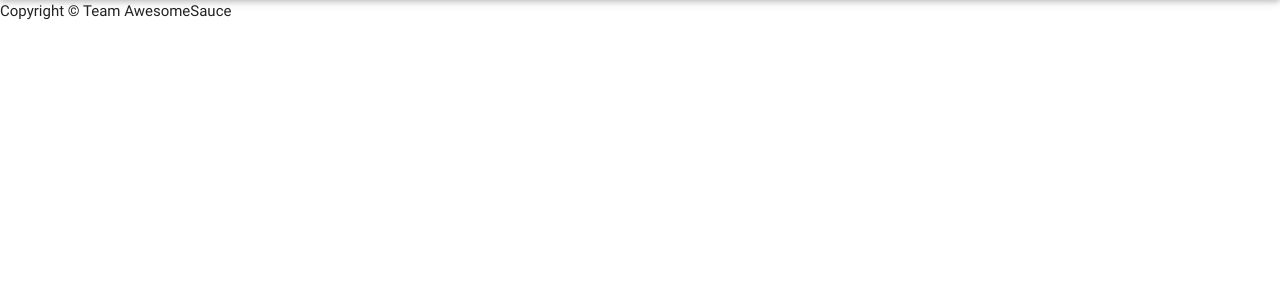
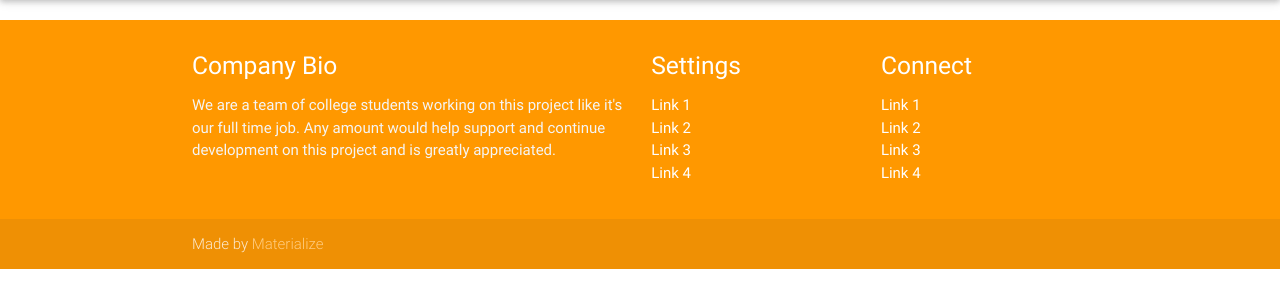
Before and after one commit to zhaorz/cmu-sells, a Flask app: page / in a window 1280 px wide. Shown: the part 64-372 px from the top of the page. Run offline with Flask 2, Linux system fonts and the light colour scheme; data that the repository does not hold is empty; some libraries are stand-ins or nearby versions.

Commit message:
Materialize stuff

```diff
--- a/app/templates/base.html
+++ b/app/templates/base.html
@@ -29,9 +29,7 @@
       {% block content %}{% endblock %}
     </div>
 
-    {% block footer %}
-    &copy; Copyright 2008 by <a href="http://domain.invalid/">you</a>.
-    {% endblock %}
+    {% include 'footer.html' %}
 
     <!--Import jQuery before materialize.js-->
     <script type="text/javascript" src="https://code.jquery.com/jquery-2.1.1.min.js"></script>
--- /dev/null
+++ b/app/templates/footer.html
@@ -0,0 +1,35 @@
+<footer class="page-footer orange">
+  <div class="container">
+    <div class="row">
+      <div class="col l6 s12">
+        <h5 class="white-text">Company Bio</h5>
+        <p class="grey-text text-lighten-4">We are a team of college students working on this project like it's our full time job. Any amount would help support and continue development on this project and is greatly appreciated.</p>
+
+
+      </div>
+      <div class="col l3 s12">
+        <h5 class="white-text">Settings</h5>
+        <ul>
+          <li><a class="white-text" href="#!">Link 1</a></li>
+          <li><a class="white-text" href="#!">Link 2</a></li>
+          <li><a class="white-text" href="#!">Link 3</a></li>
+          <li><a class="white-text" href="#!">Link 4</a></li>
+        </ul>
+      </div>
+      <div class="col l3 s12">
+        <h5 class="white-text">Connect</h5>
+        <ul>
+          <li><a class="white-text" href="#!">Link 1</a></li>
+          <li><a class="white-text" href="#!">Link 2</a></li>
+          <li><a class="white-text" href="#!">Link 3</a></li>
+          <li><a class="white-text" href="#!">Link 4</a></li>
+        </ul>
+      </div>
+    </div>
+  </div>
+  <div class="footer-copyright">
+    <div class="container">
+      Made by <a class="orange-text text-lighten-3" href="http://materializecss.com">Materialize</a>
+    </div>
+  </div>
+</footer>
--- a/app/templates/index.html
+++ b/app/templates/index.html
@@ -5,18 +5,26 @@
 
 
 <div class="container">
+  <div class="row">
   {% for item in items %}
-  <h5>{{ item.name }}</h5>
-
+    <div class="col s6">
+      <div class="card medium">
+        <div class="card-image">
+          <img src="{{ url_for('static', filename=item.photo) }}">
+          <span class="card-title">{{ item.name }}</span>
+        </div>
+        <div class="card-content">
+          <p>
+          {{ item.description }}
+          </p>
+        </div>
+        <div class="card-action">
+          <a href="#">This is a link</a>
+        </div>
+      </div>
+    </div>
   {% endfor %}
+  </div>
 </div>
 
 {% endblock %}
-
-
-
-{% block footer %}
-<div id="footer">
-  Copyright © Team AwesomeSauce
-</div>
-{% endblock %}
--- a/run.py
+++ b/run.py
@@ -25,7 +25,7 @@ def db_populate():
             name='Timex Watch',
             description='Timex Weekender watch, brown leather strap',
             category='Jewlery',
-            photo='/path/to/item0.jpg',
+            photo='img/item0.jpg',
             price=10.0,
             sold=False,
             hold=False)
@@ -34,7 +34,7 @@ def db_populate():
             name='Macbook Pro Retina 13"',
             description='Late 2015 version.',
             category='Electronics',
-            photo='/path/to/item1.jpg',
+            photo='img/item1.jpg',
             price=1000.0,
             sold=False,
             hold=False)
@@ -43,7 +43,7 @@ def db_populate():
             name='Rin\'s Drawing',
             description='It\'s beautiful.',
             category='Artwork',
-            photo='/path/to/item2.jpg',
+            photo='img/item2.jpg',
             price=2500000.0,
             sold=True,
             hold=False)
```
Also changed, not shown: app/static/img/item0.jpg (added), app/static/img/item1.jpg (added), app/static/img/item2.jpg (added).
